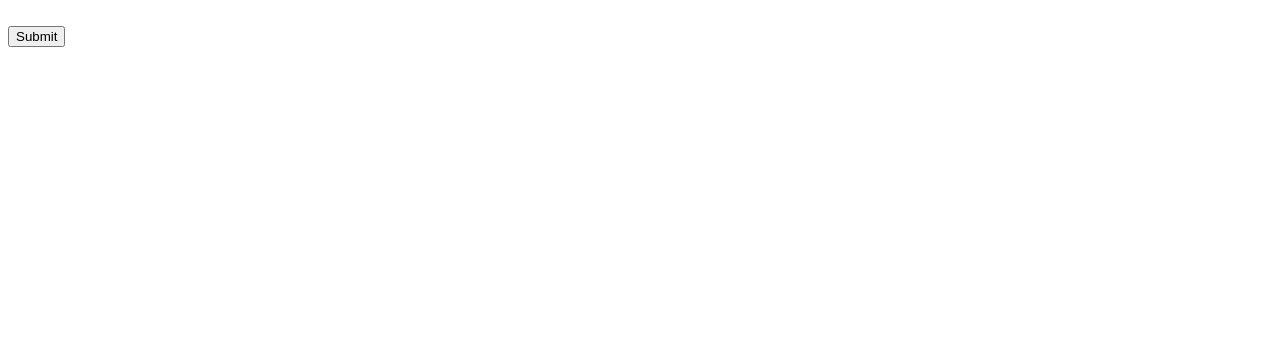
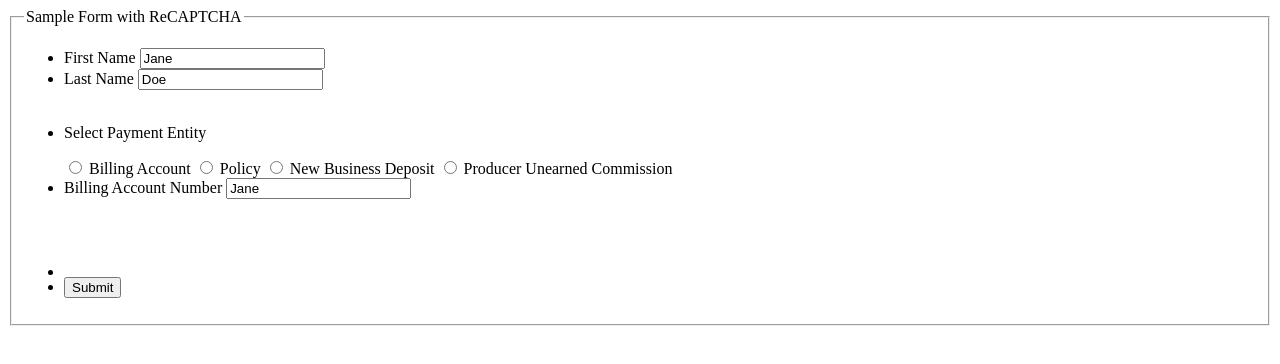
Before and after one commit to esherma2/esherma2.github.io, a plain HTML site: page index.html in a window 1280 px wide. Drawn offline with Linux system fonts and the light colour scheme.

Commit message:
Update index.html

```diff
--- a/index.html
+++ b/index.html
@@ -1,13 +1,102 @@
-<html>
-  <head>
-    <title>reCAPTCHA demo: Simple page</title>
-    <script src="https://www.google.com/recaptcha/api.js" async defer></script>
-  </head>
-  <body>
-    <form action="http://127.0.0.1:8090/captchaDemo" method="POST">
-      <div class="g-recaptcha" data-sitekey="6LcreK8bAAAAAECyHS3BYdRrurGW0BaEBxnbBpeL"></div>
-      <br/>
-      <input type="submit" value="Submit">
-    </form>
-  </body>
+<html dir="ltr">
+	<head>
+		<meta http-equiv="content-type" content="text/html; charset=UTF-8">
+		<meta http-equiv="X-UA-Compatible" content="IE=edge">
+		<meta name="viewport" content="width=device-width, user-scalable=yes">
+		<title>Make a Payment</title>
+		<link rel="stylesheet" href="https://www.gstatic.com/recaptcha/releases/Iwg4ANhK7Iu8SHToSsE0E20K/demo__ltr.css" type="text/css">
+		<script type="text/javascript" async="" src="https://www.gstatic.com/recaptcha/releases/Iwg4ANhK7Iu8SHToSsE0E20K/recaptcha__en.js" crossorigin="anonymous" integrity="sha384-H6agjAsIibNdraTEKloEQaK71A6JbG9q3R29vQr9QPSuqEIyYcoRDHIjh1XvEFQX" nonce=""></script>
+		<script src="/recaptcha/api.js" async="" defer="" nonce=""></script>
+	</head>
+	<body>
+		<div class="sample-form">
+			<form id="recaptcha-demo-form" action="http://127.0.0.1:8090/captchaDemo" method="POST">
+				<fieldset>
+					<legend>Sample Form with ReCAPTCHA</legend>
+					<ul>
+						<li>
+							<label for="input1">First Name</label>
+							<input class="jfk-textinput" id="input1" name="input1" type="text" value="Jane">
+						</li>
+						<li>
+							<label for="input2">Last Name</label>
+							<input class="jfk-textinput" id="input2" name="input2" type="text" value="Doe">
+						</li>
+						<br>
+						<li>
+							<p>Select Payment Entity</p>
+							<label class="jfk-radiobutton-label" for="option1">
+								<input class="jfk-radiobutton-checked" type="radio" id="option1" name="radios" value="option1" dchecked="" aria-checked="true">
+								Billing Account
+							</label>
+							<label class="jfk-radiobutton-label" for="option2">
+								<input class="jfk-radiobutton" type="radio" id="option2" name="radios" value="option2">
+								Policy
+							</label>
+							<label class="jfk-radiobutton-label" for="option3">
+								<input class="jfk-radiobutton" type="radio" id="option3" name="radios" value="option3">
+								New Business Deposit
+							</label>
+							<label class="jfk-radiobutton-label" for="option4">
+								<input class="jfk-radiobutton" type="radio" id="option4" name="radios" value="option4">
+								Producer Unearned Commission
+							</label>
+						</li>
+						<li>
+							<label for="input3">Billing Account Number</label>
+							<input class="jfk-textinput" id="input3" name="input3" type="text" value="Jane" aria-disabled="false">
+						</li>
+						<li>
+							<div class="">
+								<div id="recaptcha-demo" class="g-recaptcha" data-sitekey="6LcreK8bAAAAAECyHS3BYdRrurGW0BaEBxnbBpeL" data-callback="onSuccess" data-action="action">
+									<div style="width: 304px; height: 78px;">
+										<div>
+											<iframe title="reCAPTCHA" src="https://www.google.com/recaptcha/api2/anchor?ar=1&amp;k=6Le-wvkSAAAAAPBMRTvw0Q4Muexq9bi0DJwx_mJ-&amp;co=aHR0cHM6Ly93d3cuZ29vZ2xlLmNvbTo0NDM.&amp;hl=en&amp;v=Iwg4ANhK7Iu8SHToSsE0E20K&amp;size=normal&amp;sa=action&amp;cb=z5wdpdxhwcpc" width="304" height="78" role="presentation" name="a-1p3rm7xcfjtz" frameborder="0" scrolling="no" sandbox="allow-forms allow-popups allow-same-origin allow-scripts allow-top-navigation allow-modals allow-popups-to-escape-sandbox">
+											</iframe>
+										</div>
+										<textarea id="g-recaptcha-response" name="g-recaptcha-response" class="g-recaptcha-response" style="width: 250px; height: 40px; border: 1px solid rgb(193, 193, 193); margin: 10px 25px; padding: 0px; resize: none; display: none;">
+										</textarea>
+									</div>
+									<iframe style="display: none;"></iframe>
+								</div>
+								<script nonce="">
+								  var onSuccess = function(response) {
+									var errorDivs = document.getElementsByClassName("recaptcha-error");
+									if (errorDivs.length) {
+									  errorDivs[0].className = "";
+									}
+									var errorMsgs = document.getElementsByClassName("recaptcha-error-message");
+									if (errorMsgs.length) {
+									  errorMsgs[0].parentNode.removeChild(errorMsgs[0]);
+									}
+									};
+								</script>
+								<!-- Optional noscript fallback. -->
+								<noscript>
+									<div style="width: 302px; height: 462px;">
+										<iframe src="/recaptcha/api/fallback?k=6Le-wvkSAAAAAPBMRTvw0Q4Muexq9bi0DJwx_mJ-" frameborder="0" scrolling="no"></iframe>
+										<div>
+											<textarea id="g-recaptcha-response" name="g-recaptcha-response" class="g-recaptcha-response"></textarea>
+										</div>
+									</div>
+									<br>
+								</noscript>
+							</div>
+						</li>
+						<li>
+							<input id="recaptcha-demo-submit" type="submit" value="Submit">
+						</li>
+					</ul>
+				</fieldset>
+			</form>
+		</div>
+		<div style="background-color: rgb(255, 255, 255); border: 1px solid rgb(204, 204, 204); box-shadow: rgba(0, 0, 0, 0.2) 2px 2px 3px; position: absolute; transition: visibility 0s linear 0.3s, opacity 0.3s linear 0s; opacity: 0; visibility: hidden; z-index: 2000000000; left: 0px; top: -10000px;">
+			<div style="width: 100%; height: 100%; position: fixed; top: 0px; left: 0px; z-index: 2000000000; background-color: rgb(255, 255, 255); opacity: 0.05;"></div>
+			<div class="g-recaptcha-bubble-arrow" style="border: 11px solid transparent; width: 0px; height: 0px; position: absolute; pointer-events: none; margin-top: -11px; z-index: 2000000000;"></div>
+			<div class="g-recaptcha-bubble-arrow" style="border: 10px solid transparent; width: 0px; height: 0px; position: absolute; pointer-events: none; margin-top: -10px; z-index: 2000000000;"></div>
+			<div style="z-index: 2000000000; position: relative;">
+				<iframe title="recaptcha challenge" src="https://www.google.com/recaptcha/api2/bframe?hl=en&amp;v=Iwg4ANhK7Iu8SHToSsE0E20K&amp;k=6Le-wvkSAAAAAPBMRTvw0Q4Muexq9bi0DJwx_mJ-&amp;cb=qsf0o61drh8w" name="c-1p3rm7xcfjtz" frameborder="0" scrolling="no" sandbox="allow-forms allow-popups allow-same-origin allow-scripts allow-top-navigation allow-modals allow-popups-to-escape-sandbox" style="width: 100%; height: 100%;"></iframe>
+			</div>
+		</div>
+	</body>
 </html>
```
